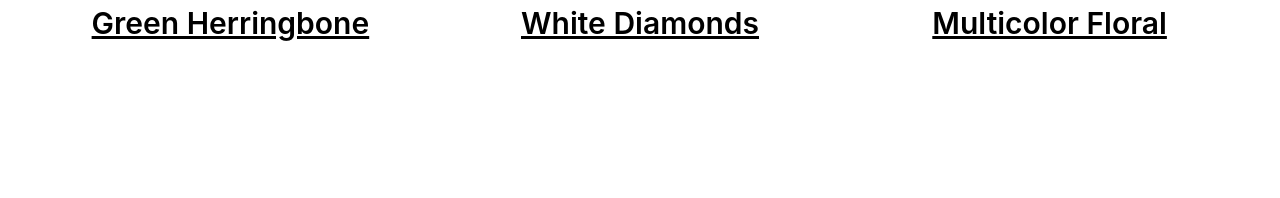
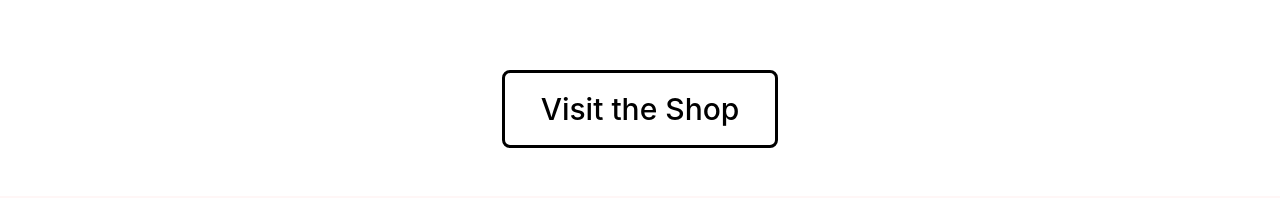
Before and after one commit to mjchin1/WebPageSamples, a React (Vite) app in the folder client/: page /sld in a window 1280 px wide. Shown: the part 2342-2540 px from the top of the page. Built offline with nearby package versions, Linux system fonts and the light colour scheme; a web font is replaced by a local one.

Commit message:
formatting sld homepage

```diff
--- a/client/src/Components/Slide.jsx
+++ b/client/src/Components/Slide.jsx
@@ -53,6 +53,7 @@ export default function Slide() {
       <div className="sldcb1Content"><img src={whiteTile}/><br/><br/><Link to = '/sldp2'> <span className="sldLinkText"> White Diamonds</span> </Link></div>
       <div className="sldcb1Content"><img src={pattern2}/><br/><br/><Link to = '/sldp2'> <span className="sldLinkText"> Multicolor Floral</span> </Link></div>
     </div>
+    <button className="sldHomePageButton">Visit the Shop</button>
     </div>
 
     <br/> <br/>
--- a/client/src/index.css
+++ b/client/src/index.css
@@ -1672,6 +1672,14 @@ font-weight: 600;
   font-size: 20px;
 }
 
+.sldHomePageButton {
+  background-color: white;
+  border: solid;
+  margin-top: -100px;
+  font-size: 30px;
+
+}
+
 .sldNavLink {
   color: white;
 }
@@ -1716,14 +1724,13 @@ font-weight: 600;
 
 .sldContentBlock2 {
   width: 100vw;
-  height: 100vh;
+  height: 85vh;
   display: inline-flex;
   align-items: center;
   justify-content: center;
   /* animation: slideRight;
   animation-timeline: view();
   animation-range: entry 0; */
-
 }
 
 .sldcb2Content {
```
